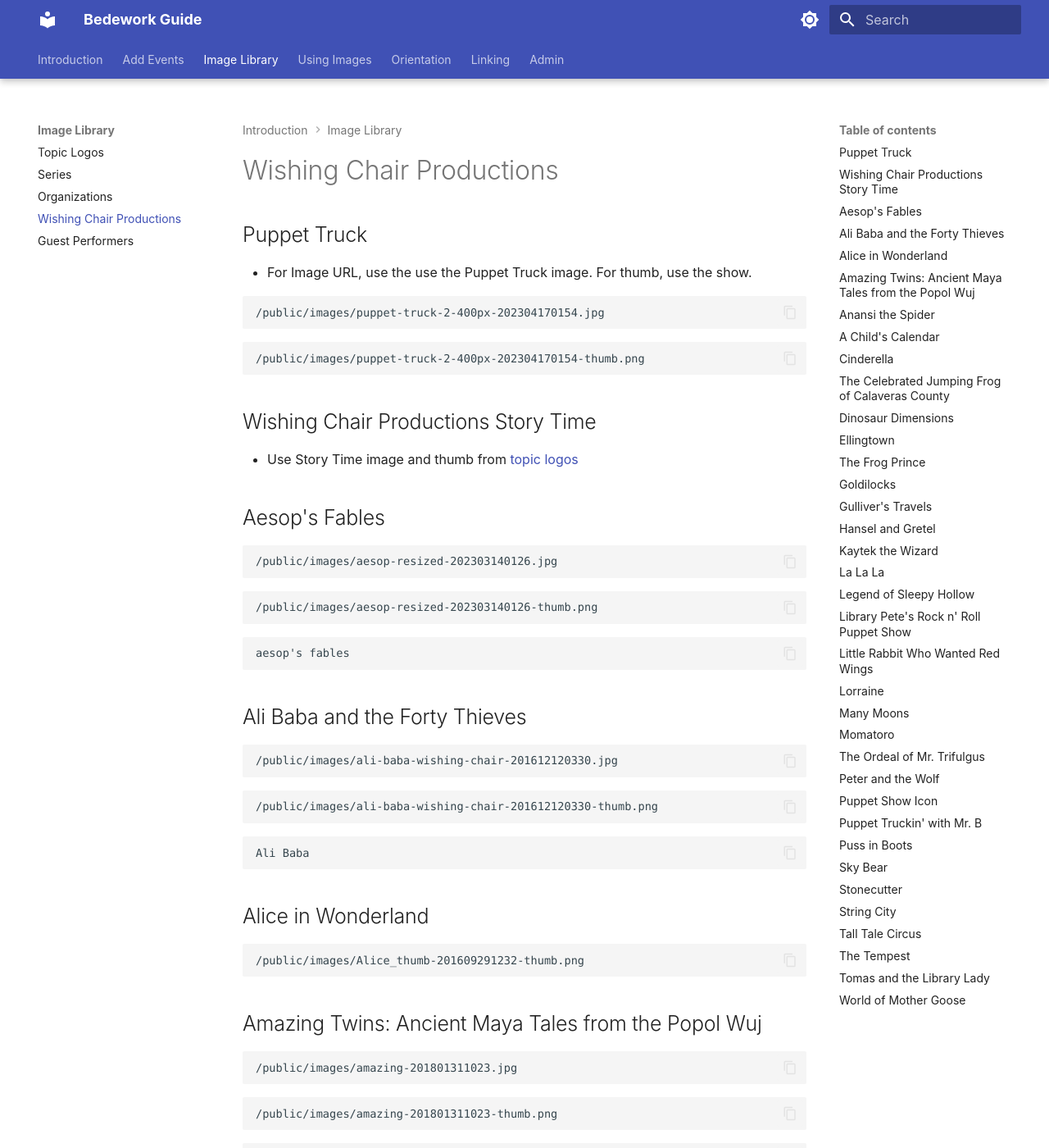
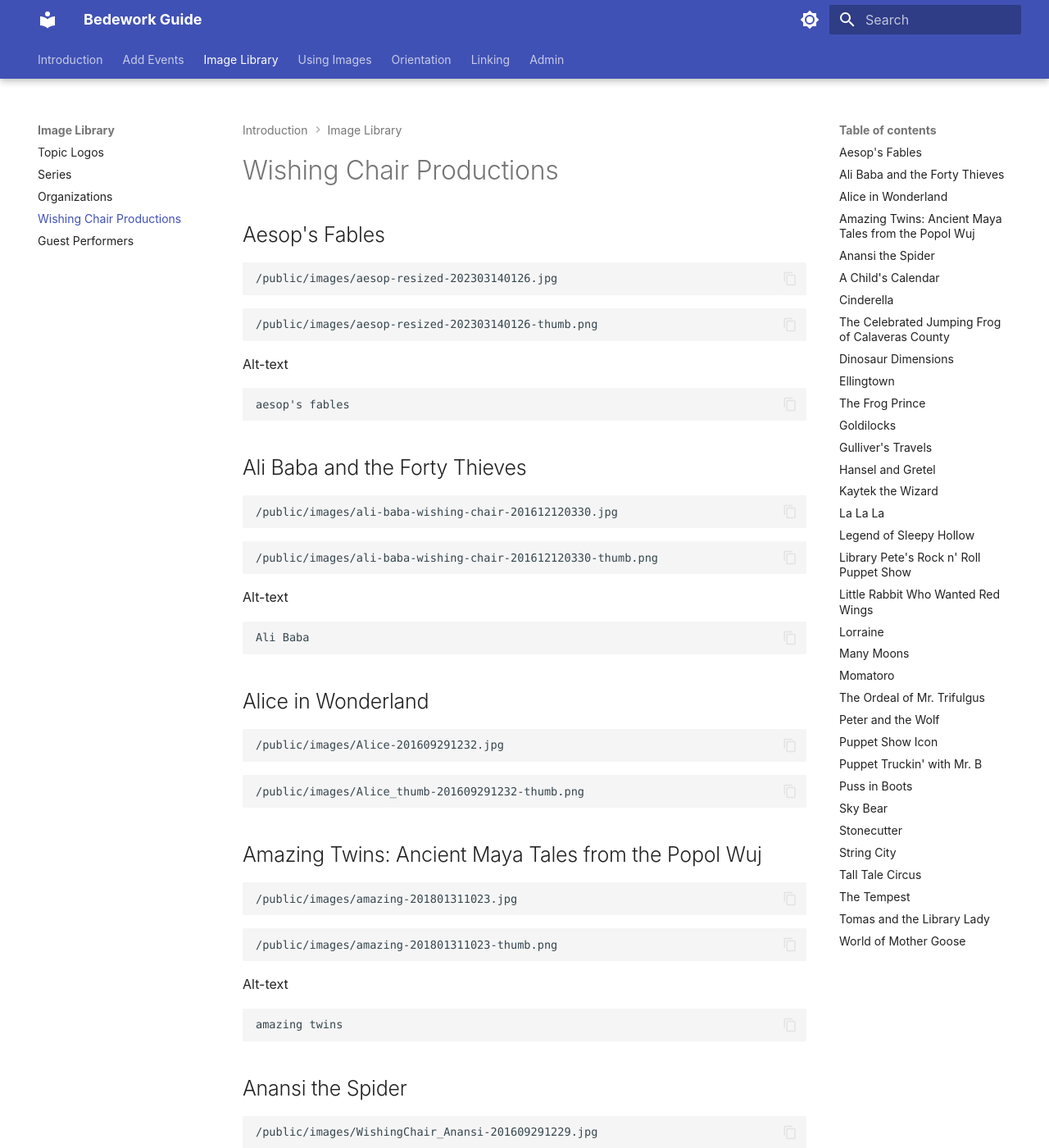
Before and after one commit to Nashville-Public-Library/bedework-docs, an MkDocs documentation site: the page built from docs/image-library/wishing-chair-image-library.md, in a window 1280 px wide and 1400 px high. Shown: the whole window at 82% size. Built offline with MkDocs 1.6.1 and Material for MkDocs 9.7.7, drawn with Linux system fonts in a browser that asks for light colours; some of the changed text lies outside the part shown.

Commit message:
adding alt-text for wishing chair images

````diff
--- a/docs/image-library/wishing-chair-image-library.md
+++ b/docs/image-library/wishing-chair-image-library.md
@@ -4,22 +4,6 @@ title: Wishing Chair Productions
 ---
 
 # Wishing Chair Productions
-
-## Puppet Truck
-
-- For Image URL, use the use the Puppet Truck image. For thumb, use the show.
-
-```text
-/public/images/puppet-truck-2-400px-202304170154.jpg
-```
-
-```text
-/public/images/puppet-truck-2-400px-202304170154-thumb.png
-```
-
-## Wishing Chair Productions Story Time
-
-- Use Story Time image and thumb from [topic logos](topic-logos.md/#story-time)
 
 ## Aesop's Fables
 
@@ -30,6 +14,8 @@ title: Wishing Chair Productions
 ```
 /public/images/aesop-resized-202303140126-thumb.png
 ```
+
+Alt-text
 
 ```text
 aesop's fables
@@ -45,11 +31,17 @@ aesop's fables
 /public/images/ali-baba-wishing-chair-201612120330-thumb.png
 ```
 
+Alt-text
+
 ```text
 Ali Baba
 ```
 
 ## Alice in Wonderland
+
+```text
+/public/images/Alice-201609291232.jpg
+```
 
 ```text
 /public/images/Alice_thumb-201609291232-thumb.png
@@ -65,6 +57,8 @@ Ali Baba
 /public/images/amazing-201801311023-thumb.png
 ```
 
+Alt-text
+
 ```text
 amazing twins
 ```
@@ -78,6 +72,8 @@ amazing twins
 ```text
 /public/images/WishingChair_Anansi-201609291229-thumb.png
 ```
+
+Alt-text
 
 ```text
 anansi
@@ -93,6 +89,12 @@ anansi
 /public/images/wishingChair_childsCalendar-201609291230-thumb.png
 ```
 
+Alt-text
+
+```text
+a child's calendar
+```
+
 ## Cinderella
 
 ```text
@@ -101,6 +103,12 @@ anansi
 
 ```text
 /public/images/wishing-chair-cinderella-thumb.png
+```
+
+Alt-text
+
+```text
+cinderella
 ```
 
 ## The Celebrated Jumping Frog of Calaveras County
@@ -113,6 +121,12 @@ anansi
 /public/images/wishingchair_jumping-frog-202203210430-thumb.png
 ```
 
+Alt-text
+
+```text
+the celebrated jumping frog of calaveras county
+```
+
 ## Dinosaur Dimensions
 
 ```text
@@ -121,6 +135,12 @@ anansi
 
 ```text
 /public/images/dinosaur-dimensions-202412190123-thumb.png
+```
+
+Alt-text
+
+```text
+dinosaur dimensions
 ```
 
 ## Ellingtown
@@ -132,6 +152,8 @@ anansi
 ```text
 /public/images/wishingchair_ellingtown_300-201605241135-thumb.png
 ```
+
+Alt-text
 
 ```text
 ellingtown illustration
@@ -147,6 +169,12 @@ ellingtown illustration
 /public/images/wishing-chair_frog-prince-201703021141-thumb.png
 ```
 
+Alt-text
+
+```text
+the frog prince
+```
+
 ## Goldilocks
 
 ```text
@@ -156,6 +184,8 @@ ellingtown illustration
 ```text
 /public/images/goldilocks-202504020915-thumb.png
 ```
+
+Alt-text
 
 ```text
 goldilocks
@@ -171,6 +201,12 @@ goldilocks
 /public/images/gulliver-400-2-202506110324-thumb.png
 ```
 
+Alt-text
+
+```text
+gulliver's travels
+```
+
 ## Hansel and Gretel
 
 ```text
@@ -180,6 +216,8 @@ goldilocks
 ```text
 /public/images/wishing-chair_hansel-and-gretel-201703021144-thumb.png
 ```
+
+Alt-text
 
 ```text
 hansel and gretel
@@ -195,6 +233,12 @@ hansel and gretel
 /public/images/Kaytek_150-201611080924-thumb.png
 ```
 
+Alt-text
+
+```text
+kaytek illustration
+```
+
 ## La La La
 
 ```
@@ -204,6 +248,8 @@ hansel and gretel
 ```
 /public/images/la-la-la-1-202312040400-thumb.png
 ```
+
+Alt-text
 
 ```
 girl singing 'la la la'
@@ -219,6 +265,12 @@ girl singing 'la la la'
 /public/images/SleepyHollowscary3resized-202106100255-thumb.png
 ```
 
+Alt-text
+
+```text
+legend of sleepy hollow
+```
+
 ## Library Pete's Rock n' Roll Puppet Show
 
 ```text
@@ -229,7 +281,9 @@ girl singing 'la la la'
 /public/images/bedework-racoon-202406030430-thumb.png
 ```
 
-```
+Alt-text
+
+```text
 racoon with guitar
 ```
 
@@ -242,6 +296,8 @@ racoon with guitar
 ```
 /public/images/wishingchair_rabbitRedWings-201605030614-thumb.png
 ```
+
+Alt-text
 
 ```
 illustration of a rabbit with red wings
@@ -257,6 +313,8 @@ illustration of a rabbit with red wings
 /public/images/lorraine-book-cover-450-201906261204-thumb.png
 ```
 
+Alt-text
+
 ```
 Lorraine book cover
 ```
@@ -271,6 +329,12 @@ Lorraine book cover
 /public/images/manymoonsbookcover-202109290304-thumb.png
 ```
 
+Alt-text
+
+```text
+many moons book cover
+```
+
 ## Momatoro
 
 ```
@@ -280,6 +344,8 @@ Lorraine book cover
 ```
 /public/images/momotarocolor small-201801240155-thumb.png
 ```
+
+Alt-text
 
 ```
 illustration of momatoro
@@ -295,6 +361,8 @@ illustration of momatoro
 /public/images/trifulgus-resized-202309141126-thumb.png
 ```
 
+Alt-text
+
 ```
 trifulgus sketch
 ```
@@ -309,8 +377,10 @@ trifulgus sketch
 /public/images/peter-wolf-400-2-202506110321-thumb.png
 ```
 
+Alt-text
+
 ```
-peter graphic
+peter and the wolf
 ```
 
 ## Puppet Show Icon
````
Also changed, not shown: docs/image-library/series-logos.md (+16 -0 lines).
